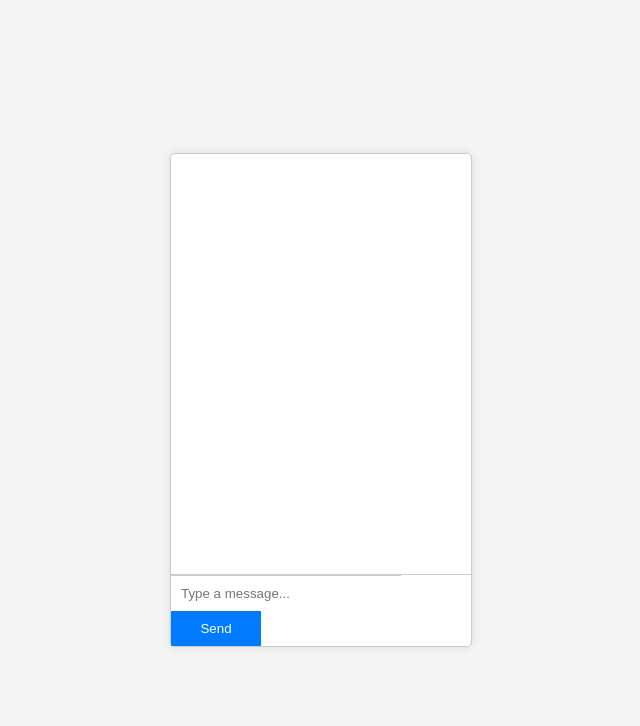
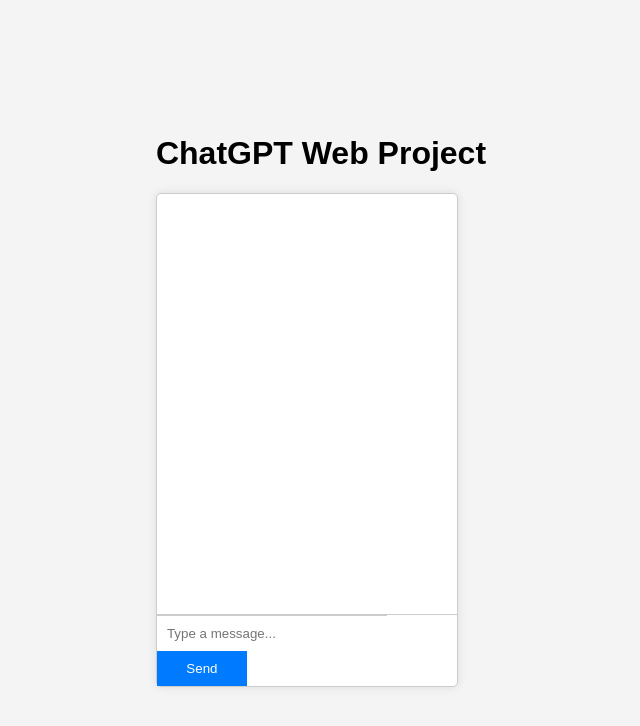
Before and after one commit to kapirath28/SEVA-API, a plain HTML site: page index.html in a window 1280 px wide. Shown: the whole page, without its empty margins (319-959 px from the left). Drawn offline with Linux system fonts and the light colour scheme.

Commit message:
Update index.html

```diff
--- a/index.html
+++ b/index.html
@@ -3,14 +3,22 @@
 <head>
     <meta charset="UTF-8">
     <meta name="viewport" content="width=device-width, initial-scale=1.0">
-    <title>ChatGPT Integration</title>
+    <title>ChatGPT Web Project</title>
     <link rel="stylesheet" href="style.css">
+    <link rel="icon" href="https://www.svgrepo.com/show/216817/chat.svg">
 </head>
 <body>
-    <div class="chat-container">
-        <div class="chat-window" id="chat-window"></div>
-        <input type="text" id="user-input" placeholder="Type a message...">
-        <button id="send-button">Send</button>
+    <div class="container">
+        <header>
+            <h1>ChatGPT Web Project</h1>
+        </header>
+        <div class="chat-container">
+            <div class="chat-window" id="chat-window"></div>
+            <div class="input-container">
+                <input type="text" id="user-input" placeholder="Type a message..." autocomplete="off">
+                <button id="send-button">Send</button>
+            </div>
+        </div>
     </div>
     <script src="script.js"></script>
 </body>
```
